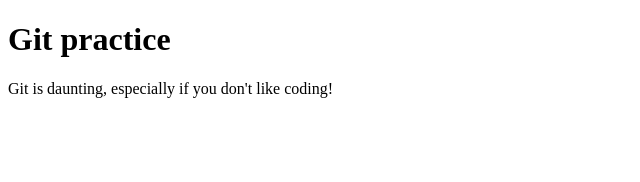
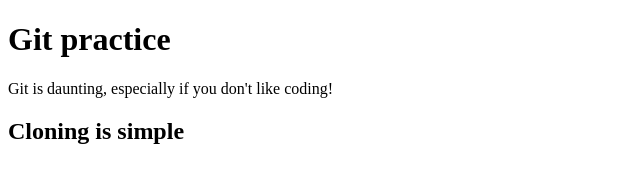
Before and after one commit to RKatana/git-pracrice, a plain HTML site: page index.html in a window 1280 px wide. Shown: the whole page, without its empty margins (0-640 px from the left). Drawn offline with Linux system fonts and the light colour scheme.

Commit message:
add the cloning section

```diff
--- a/index.html
+++ b/index.html
@@ -8,5 +8,7 @@
 <body>
     <h1>Git practice</h1>
     <p>Git is daunting, especially if you don't like coding!</p>
+
+    <h2>Cloning is simple</h2>
 </body>
 </html>
```
